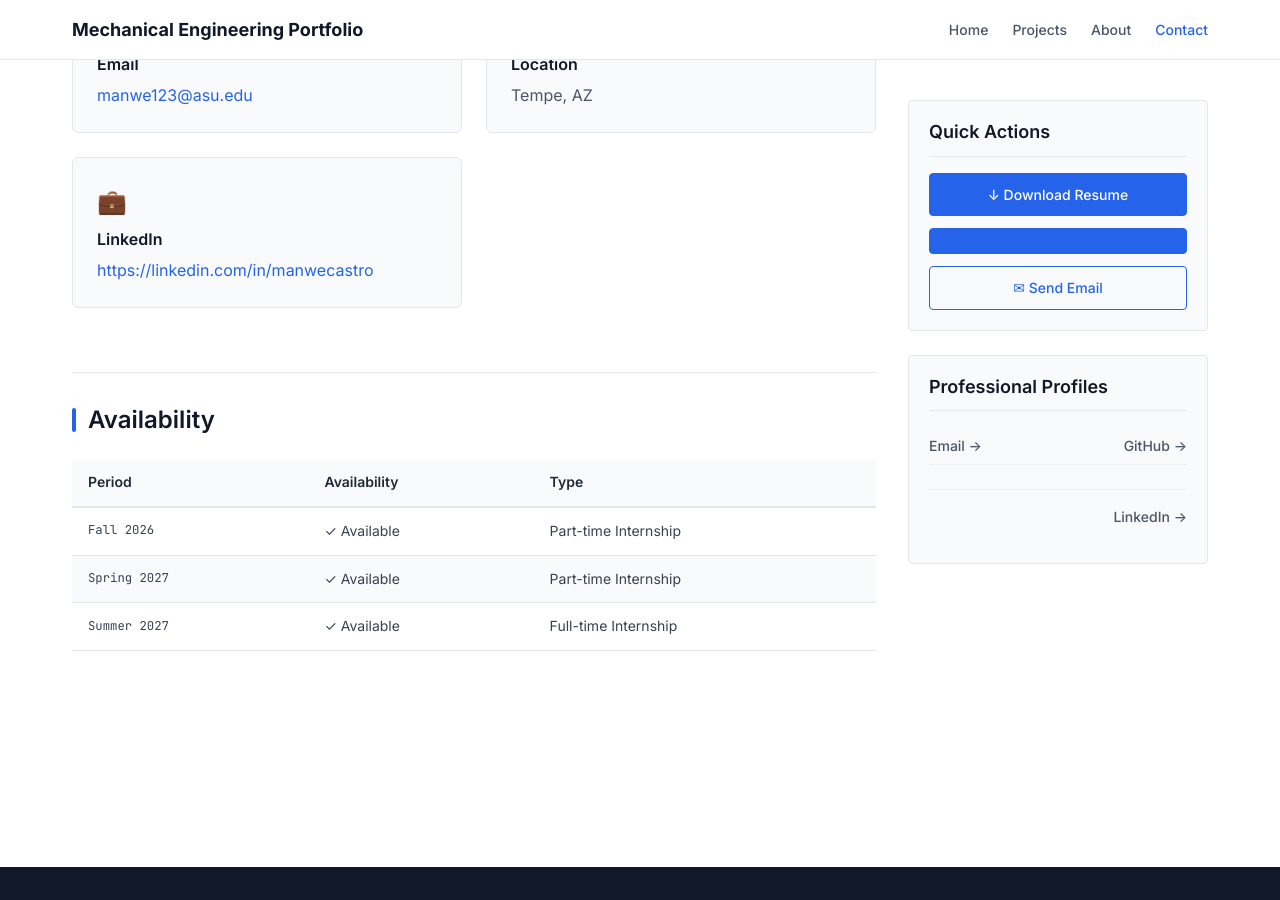
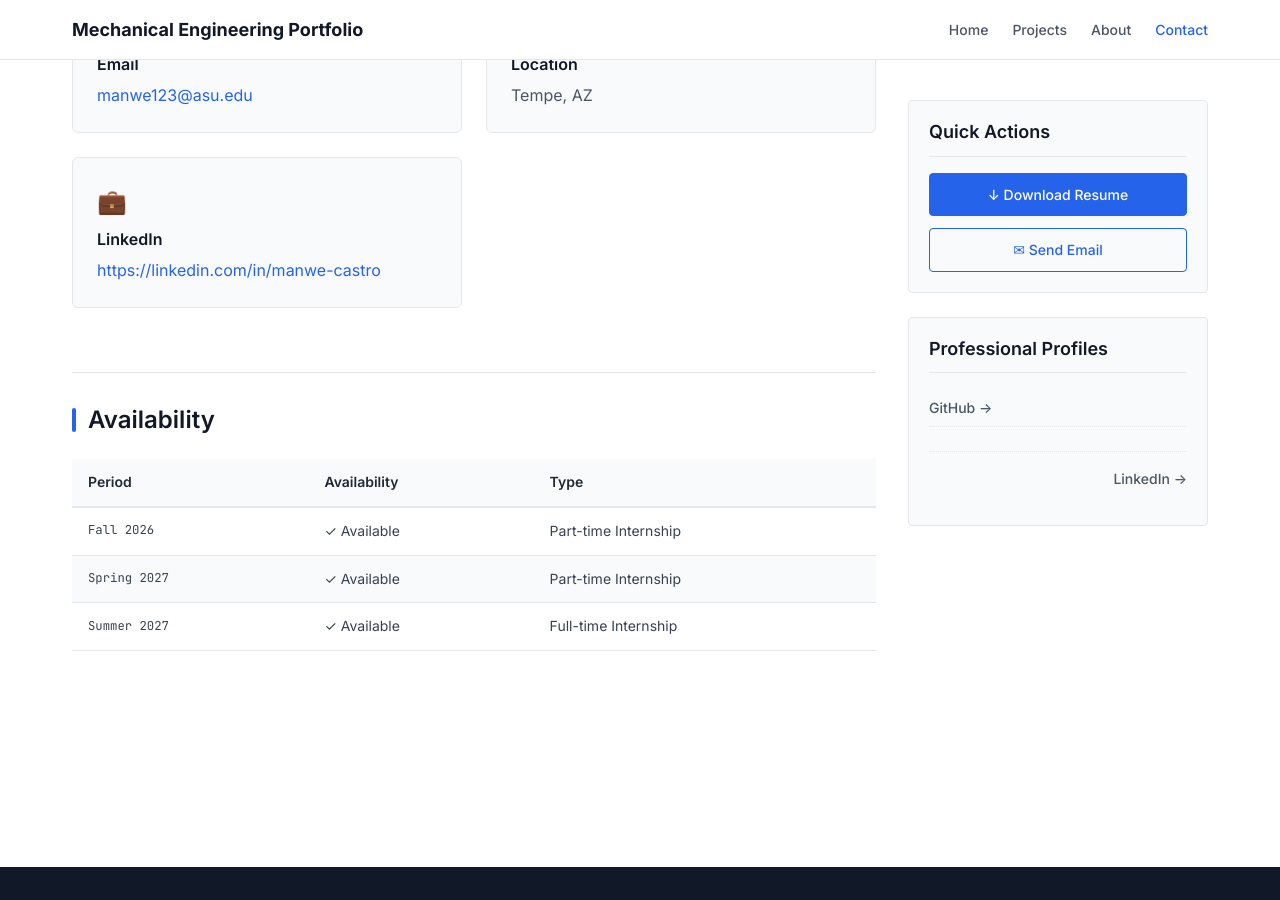
Before and after one commit to manwe-123/manwe-123.github.io, a Jekyll site: the page built from contact.html, in a window 1280 px wide and 900 px high, scrolled down 579 px. Built offline with Jekyll 4.4.1, drawn with Linux system fonts in a browser that asks for light colours.

Commit message:
Update contact.html

```diff
--- a/contact.html
+++ b/contact.html
@@ -48,8 +48,8 @@ title: Contact
               <div style="padding: 1.5rem; background-color: #f9fafb; border: 1px solid #e5e7eb; border-radius: 6px;">
                 <div style="font-size: 1.5rem; margin-bottom: 0.5rem;">💼</div>
                 <h4 style="margin-bottom: 0.5rem; font-size: 1rem;">LinkedIn</h4>
-                <a href="https://linkedin.com/in/manwecastro" target="_blank" rel="noopener" style="color: #2563eb;">
-                  https://linkedin.com/in/manwecastro
+                <a href="https://linkedin.com/in/manwe-castro" target="_blank" rel="noopener" style="color: #2563eb;">
+                  https://linkedin.com/in/manwe-castro
                 </a>
               </div>
               {% endif %}
@@ -103,7 +103,6 @@ title: Contact
             <a href="{{ site.resume_url | default: 'assets/Resume Jul 2026 Draft 2.pdf' | relative_url }}" class="btn btn-primary" download style="text-align: center;">
               ↓ Download Resume
             </a>
-            <a href="mailto:manwe123@asu.edu" class="btn btn-primary" style="text-align: center;">
             <a href="mailto:{{manwe123@asu.edu}}" class="btn btn-outline" style="text-align: center;">
               ✉ Send Email
             </a>
@@ -115,8 +114,6 @@ title: Contact
           <h3 class="specs-title">Professional Profiles</h3>
           <ul class="specs-list">
             <li class="spec-item">
-              <a href="mailto:manwe123@asu.edu" class="spec-label">
-                Email →
               <a href="https://github.com/{{manwe-123}}" target="_blank" rel="noopener" class="spec-label">
                 GitHub →
               </a>
@@ -130,7 +127,7 @@ title: Contact
               <span class="spec-label" style="color: #6b7280;">
 
               </span>
-              <a href="https://linkedin.com/in/manwecastro" target="_blank" rel="noopener" class="spec-label">
+              <a href="https://linkedin.com/in/manwe-castro" target="_blank" rel="noopener" class="spec-label">
                 LinkedIn →
               </a>
             </li>
```
